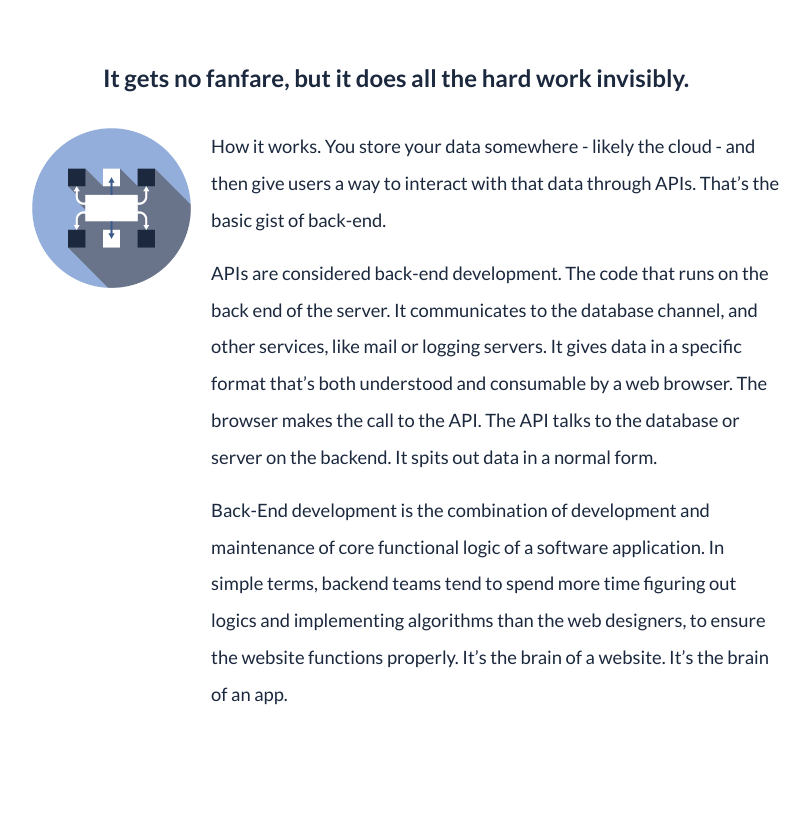
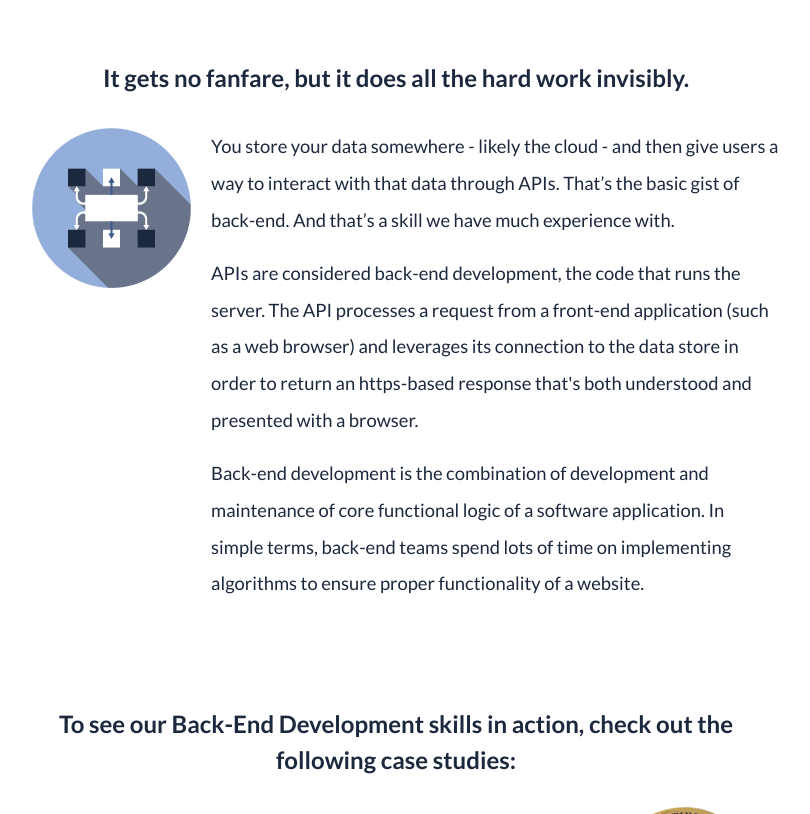
Before and after one commit to bgsoftware/company-site, a Jekyll site: the page built from capabilities/backend-development.html, in a window 1280 px wide and 1400 px high, cut to the strip 586-1400 px from the top of the window. Shown: the whole strip, without its empty margins (244-1054 px from the left). Built offline with Jekyll 4.4.1, drawn with Linux system fonts in a browser that asks for light colours; comment, search, counter and statistics services are not loaded.

Commit message:
Update text in capabilities/backend-development.html

```diff
--- a/capabilities/backend-development.html
+++ b/capabilities/backend-development.html
@@ -3,8 +3,8 @@ layout: capability
 
 asset-name: backend_development
 
-description: "The stuff you never see is the stuff that makes your applications sing.
-We’re good at it, and we have examples to show you!"
+description: "The stuff you never see is the stuff that makes your applications sing. We’re good at it, and we have
+examples to show you!"
 
 tags: [Back End Development]
 
@@ -12,18 +12,14 @@ title: Back-End Development
 
 subtitle: "It gets no fanfare, but it does all the hard work invisibly."
 
-text: '<p>How it works. You store your data somewhere - likely the cloud - and then give
-users a way to interact with that data through APIs. That’s the basic gist of back-end.</p>
-<p>APIs are considered back-end development. The code that runs on the back end of the
-server. It communicates to the database channel, and other services, like mail or logging servers.
-It gives data in a specific format that’s both understood and consumable by a web browser.
-The browser makes the call to the API. The API talks to the database or server on the
-backend. It spits out data in a normal form.</p>
-<p>Back-End development is the combination of development and maintenance of core
-functional logic of a software application. In simple terms, backend teams tend to spend
-more time figuring out logics and implementing algorithms than the web designers, to
-ensure the website functions properly. It’s the brain of a website. It’s the brain of an
-app.</p>'
+text: "<p>You store your data somewhere - likely the cloud - and then give users a way to interact with that data
+through APIs. That’s the basic gist of back-end. And that’s a skill we have much experience with.</p>
+<p>APIs are considered back-end development, the code that runs the server. The API processes a request from a front-end
+application (such as a web browser) and leverages its connection to the data store in order to return an https-based
+response that's both understood and presented with a browser.</p>
+<p>Back-end development is the combination of development and maintenance of core functional logic of a software
+application. In simple terms, back-end teams spend lots of time on implementing algorithms to ensure proper
+functionality of a website.</p>"
 
 case-study-excludes: ""
 ---
```
